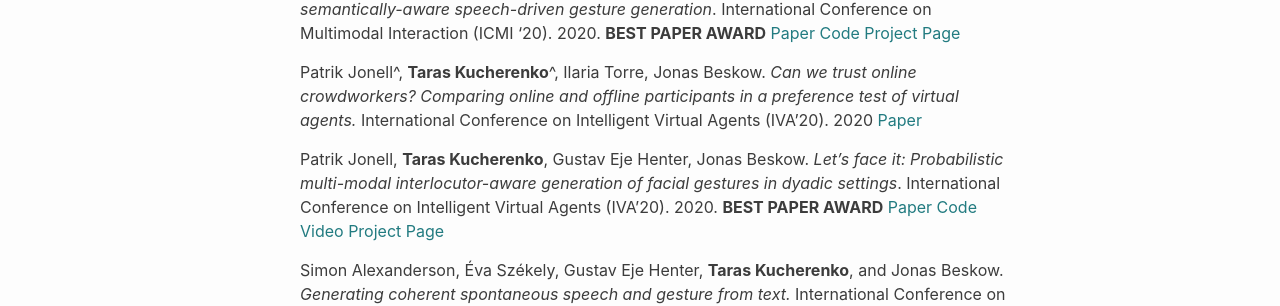
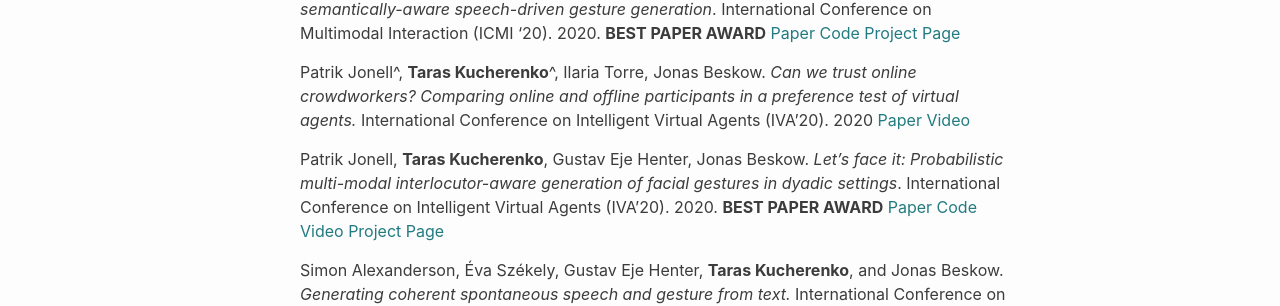
Before and after one commit to Svito-zar/Svito-zar.github.io, a Jekyll site: the page built from _pages/publications.md, in a window 1280 px wide. Shown: the part 464-770 px from the top of the page. Built offline with Jekyll 4.4.1, drawn with Linux system fonts in a browser that asks for light colours.

Commit message:
Add video for another IVA 20 paper

```diff
--- a/_pages/publications.md
+++ b/_pages/publications.md
@@ -17,7 +17,7 @@ arxiv preprint. 2020
 
 * **Taras Kucherenko**, Patrik Jonell, Sanne van Waveren, Gustav Eje Henter, Simon Alexanderson, Iolanda Leite, and Hedvig Kjellström. *Gesticulator: A framework for semantically-aware speech-driven gesture generation*. International Conference on Multimodal Interaction (ICMI '20). 2020. **BEST PAPER AWARD**  [Paper](https://dl.acm.org/doi/10.1145/3382507.3418815) [Code](https://github.com/svito-zar/Gesticulator) [Project Page](../_posts/2020-08-03-Gesticulator.md)
 
-* Patrik Jonell^, **Taras Kucherenko**^, Ilaria Torre, Jonas Beskow. *Can we trust online crowdworkers? Comparing online and offline participants in a preference test of virtual agents.* International Conference on Intelligent Virtual Agents (IVA'20). 2020 [Paper](https://dl.acm.org/doi/10.1145/3383652.3423860)
+* Patrik Jonell^, **Taras Kucherenko**^, Ilaria Torre, Jonas Beskow. *Can we trust online crowdworkers? Comparing online and offline participants in a preference test of virtual agents.* International Conference on Intelligent Virtual Agents (IVA'20). 2020 [Paper](https://dl.acm.org/doi/10.1145/3383652.3423860) [Video](https://youtu.be/OSuOvolaI6Y)
 
 * Patrik Jonell, **Taras Kucherenko**, Gustav Eje Henter, Jonas Beskow. *Let’s face it: Probabilistic multi-modal interlocutor-aware generation of facial gestures in dyadic settings*. International Conference on Intelligent Virtual Agents (IVA'20). 2020. **BEST PAPER AWARD** [Paper](https://raw.githubusercontent.com/jonepatr/lets_face_it/master/paper/jonell_lets_face_it.pdf) [Code](https://github.com/jonepatr/lets_face_it) [Video](https://youtu.be/RhazMS4L_bk) [Project Page](https://jonepatr.github.io/lets_face_it/)
 
```
